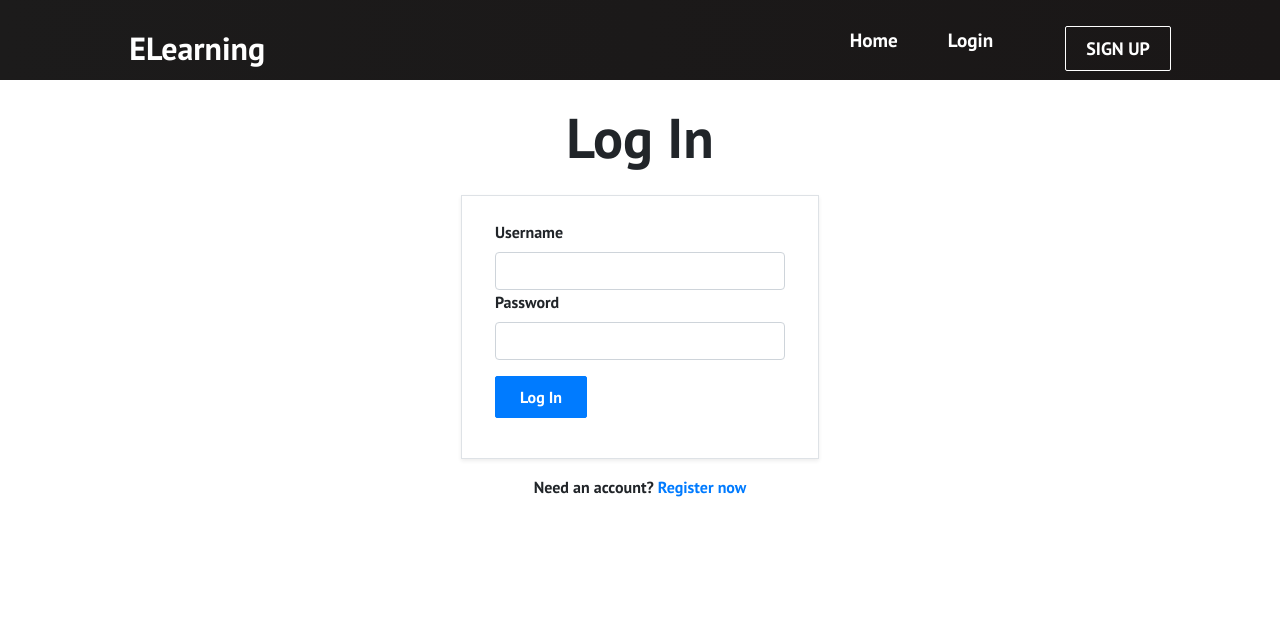
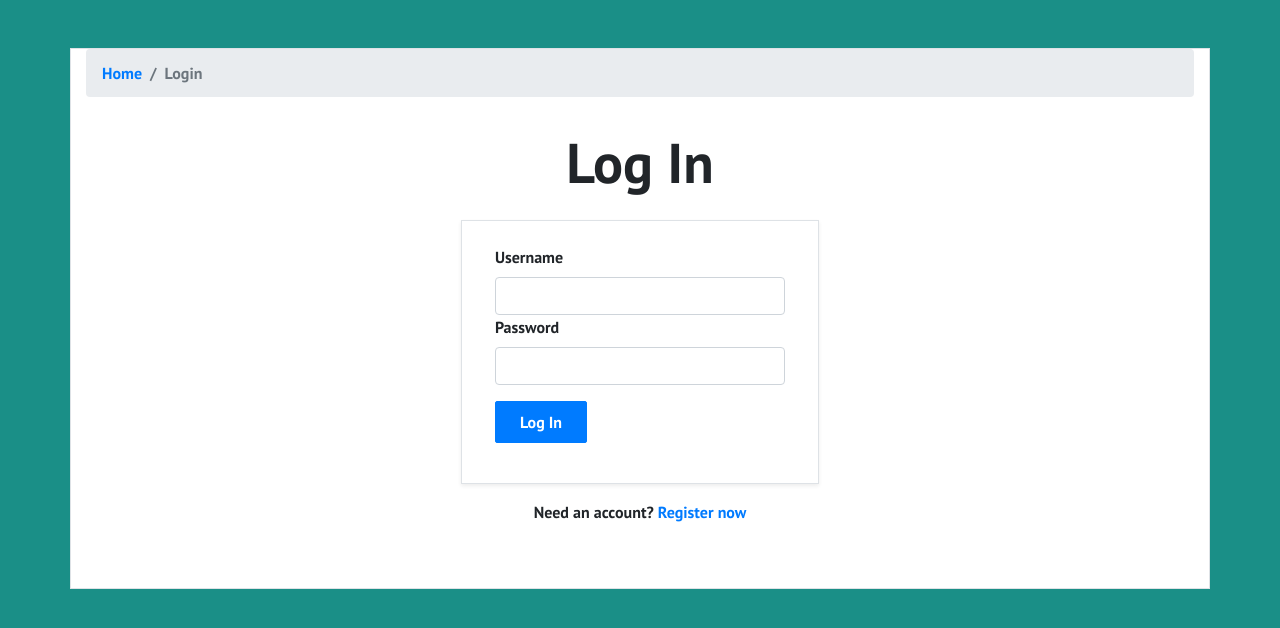
Before and after one commit to codyveladev/eLearning-Platform-Frontend, a React (Create React App) app: page /login in a window 1280 px wide. Shown: the top 628 px of the page. Built offline with nearby package versions, Linux system fonts and the light colour scheme.

Commit message:
added logout & changed login screen

```diff
--- a/src/App.css
+++ b/src/App.css
@@ -13,3 +13,11 @@
   justify-content: center;
   font-size: 3rem;
 }
+
+.form-bg{
+  position: absolute;
+  top: 0px;
+  background-color: #1A8F87;
+  min-width: 100vw;
+  min-height: 100vh;
+}
--- a/src/App.js
+++ b/src/App.js
@@ -2,7 +2,7 @@ import React, { Component } from 'react';
 import { BrowserRouter as Router, Switch, Route } from 'react-router-dom';
 import './App.css';
 import '../node_modules/bootstrap/dist/css/bootstrap.min.css'
-import Navbar from "./components/Navbar";
+
 import Home from './components/pages/Home';
 import SignUp from './components/pages/SignUp';
 import Login from "./components/pages/Login";
@@ -13,7 +13,6 @@ class App extends Component {
     return (
       <div>
         <Router>
-          <Navbar/>
           <Switch>
             <Route path="/" exact component={Home} />
             <Route path='/sign-up' component={SignUp} />
--- a/src/actions/userActions.js
+++ b/src/actions/userActions.js
@@ -11,19 +11,21 @@ export const login = (userName, password) => async (dispatch) => {
   try {
     dispatch({ type: USER_LOGIN_REQUEST });
 
-    const { data } = await axios.post(
-      "http://localhost:8080/api/users/login",
-      {
-        userName,
-        password,
-      },
-    );
+    const { data } = await axios.post("http://localhost:8080/api/users/login", {
+      userName,
+      password,
+    });
 
-    console.log(data)
+    console.log(data);
     dispatch({ type: USER_LOGIN_SUCCESS, payload: data });
     localStorage.setItem("userInfo", JSON.stringify(data));
   } catch (error) {
-    console.log(error.response.data)
+    console.log(error.response.data);
     dispatch({ type: USER_LOGIN_FAIL, payload: error.response.data });
   }
 };
+
+export const logout = () => async (dispatch) => {
+  localStorage.removeItem("userInfo");
+  dispatch({ type: USER_LOGOUT });
+};
--- a/src/components/Navbar.js
+++ b/src/components/Navbar.js
@@ -1,13 +1,17 @@
 import React, { useState, useEffect } from "react";
 import { Button } from "./Button";
-import { Link } from "react-router-dom";
+import { Link, useHistory } from "react-router-dom";
 import { useDispatch, useSelector } from "react-redux";
+import { logout } from "../actions/userActions";
 import "./Navbar.css";
 
 function Navbar() {
   const [click, setClick] = useState(false);
   const [button, setButton] = useState(true);
 
+  //For login and navbar changes
+  const history = useHistory();
+  const dispatch = useDispatch();
   const userLogin = useSelector((state) => state.userLogin);
   const { userInfo } = userLogin;
 
@@ -20,6 +24,11 @@ function Navbar() {
     } else {
       setButton(true);
     }
+  };
+
+  const handleLogout = () => {
+    dispatch(logout());
+    history.push("./login");
   };
 
   useEffect(() => {
@@ -40,18 +49,17 @@ function Navbar() {
           </div>
           {userInfo ? (
             <>
-
               <ul className={click ? "nav-menu active" : "nav-menu"}>
                 <li className="nav-item">
-                  <Link to="/" className="nav-links" onClick={closeMobileMenu}>
+                  <span className="nav-links">
                     Welcome, {userInfo.firstName}!
-                  </Link>
+                  </span>
                 </li>
                 <li>
                   <Link
                     to="/login"
                     className="nav-links"
-                    onClick={closeMobileMenu}
+                    onClick={handleLogout}
                   >
                     Logout
                   </Link>
--- a/src/components/pages/Home.js
+++ b/src/components/pages/Home.js
@@ -1,17 +1,21 @@
 import React from 'react';
 import '../../App.css';
+import Navbar from "../Navbar";
 import HeroSection from '../HeroSection';
 import Cards from '../Cards';
 import Footer from '../Footer';
 
 function Home () {
   return (
-    <div>
-      <HeroSection />
-      <Cards />
-      <Footer />
-    </div>
-  )
+    <>
+      <Navbar />
+      <div>
+        <HeroSection />
+        <Cards />
+        <Footer />
+      </div>
+    </>
+  );
 }
 
 export default Home
--- a/src/components/pages/Login.js
+++ b/src/components/pages/Login.js
@@ -1,5 +1,5 @@
 import React, { useEffect } from "react";
-import { Container, Row, Button, Form } from "react-bootstrap";
+import { Container, Row, Button, Form, Breadcrumb } from "react-bootstrap";
 import { useDispatch, useSelector } from "react-redux";
 import { Link, useHistory } from "react-router-dom";
 import { login } from "../../actions/userActions";
@@ -28,9 +28,13 @@ export default function Login() {
   };
 
   return (
-    <div>
-      <Container>
-        <h2 className="display-4 text-center pt-4">Log In</h2>
+    <div className="form-bg">
+      <Container className="bg-white border mt-5 pb-5">
+        <Breadcrumb fluid>
+          <Breadcrumb.Item href="/">Home</Breadcrumb.Item>
+          <Breadcrumb.Item active>Login</Breadcrumb.Item>
+        </Breadcrumb>
+        <h4 className="display-4 text-center pt-3">Log In</h4>
         {console.log(userLogin.userInfo)}
         {error && <Message variant="danger" title="Whoops..." msg={error} />}
         {loading && <Loader />}
--- a/src/components/pages/MainPage.js
+++ b/src/components/pages/MainPage.js
@@ -1,7 +1,8 @@
 import React, { useEffect } from "react";
 // import CourseSelect from "../CourseSelect";
-import {Container} from 'react-bootstrap'
-import CourseDisplay from '../CourseDisplay';
+import Navbar from "../Navbar";
+import { Container } from "react-bootstrap";
+import CourseDisplay from "../CourseDisplay";
 import Footer from "../Footer";
 
 import { listCourses } from "../../actions/courseActions";
@@ -26,6 +27,8 @@ function MainPage() {
     dispatch(listCourses(userInfo.token));
   }, []);
   return (
+    <>
+      <Navbar />
       <div>
         {error && <Message variant="danger" msg={error} title="error" />}
         {loading && <Loader />}
@@ -48,6 +51,7 @@ function MainPage() {
         {/* <CourseSelect /> */}
         <Footer />
       </div>
+    </>
   );
 }
 
```
Lines whose indentation alone changed are shown as unchanged.
